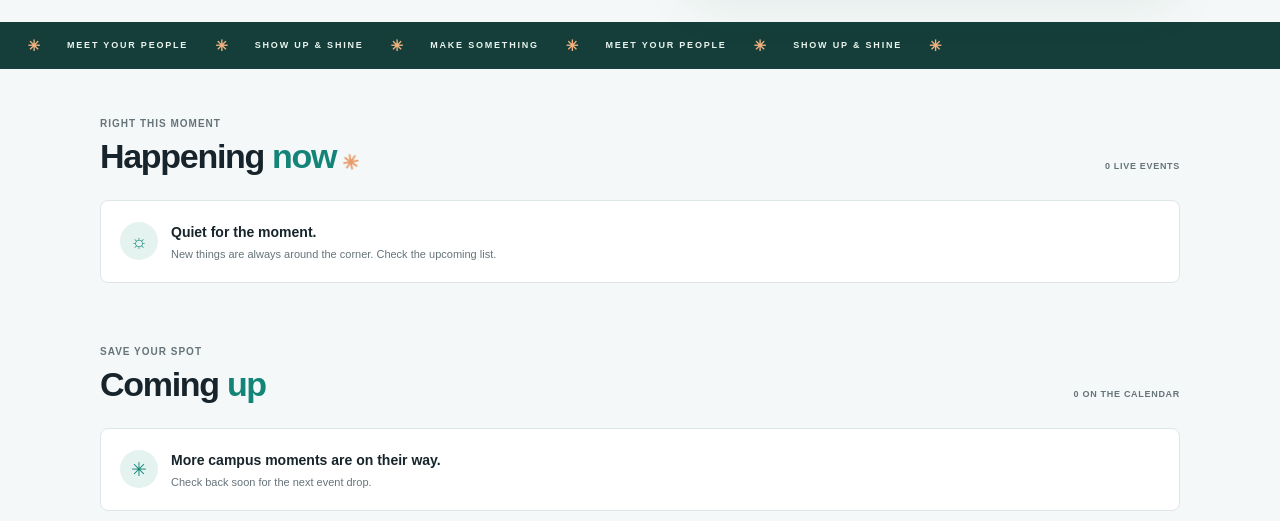
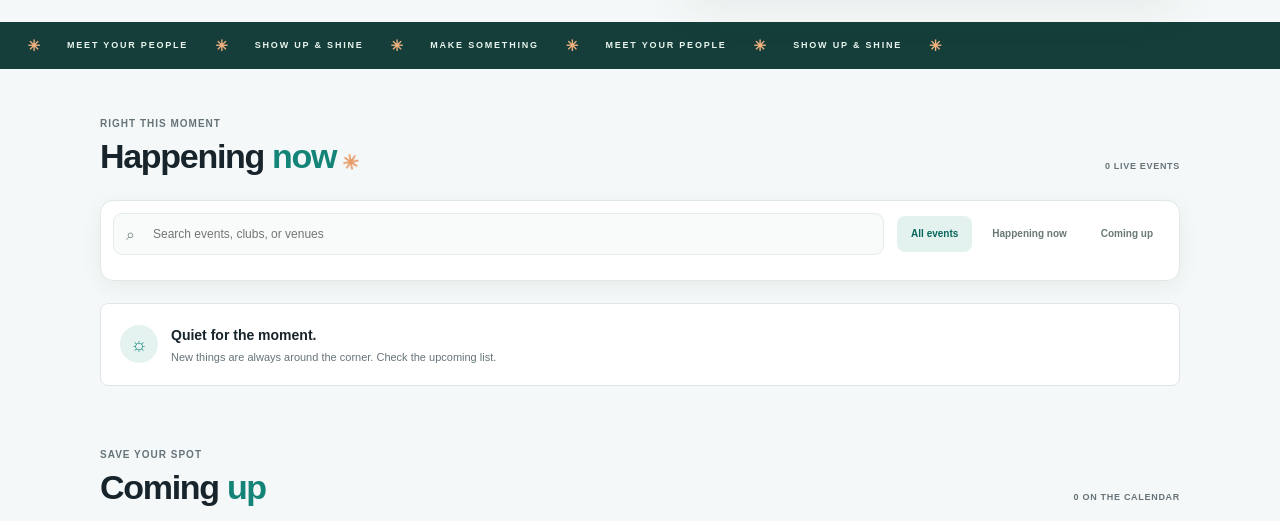
Before and after one commit to kulkarniujesh-max/spur, a Flask app: page / in a window 1280 px wide. Shown: the part 464-985 px from the top of the page. Run offline with Flask 3, Linux system fonts and the light colour scheme; some libraries are stand-ins or nearby versions.

Commit message:
Add searchable event discovery filters

```diff
--- a/templates/home.html
+++ b/templates/home.html
@@ -1,14 +1,25 @@
 {% extends 'base.html' %}{% block title %}Spur — Campus, in motion{% endblock %}{% block content %}
 <section class="hero"><div class="hero-copy"><div class="eyebrow"><span class="pulse-dot"></span> YOUR CAMPUS, HAPPENING NOW</div><h1>Find your<br><em>next thing.</em></h1><p class="hero-text">The clubs, the people, the moments you’ll talk about later. It all starts here.</p><div class="hero-actions"><a class="button button-dark" href="#discover">Explore events <span>↘</span></a><span class="hero-note"><span class="tiny-avatars"><i>✦</i><i>◉</i><i>⌁</i></span> Made for the whole campus</span></div></div>
-  <div class="hero-art"><div class="art-sun"></div><div class="art-orbit orbit-one"></div><div class="art-orbit orbit-two"></div><div class="art-star star-one">✳</div><div class="art-star star-two">✳</div><div class="art-label label-top">CREATE<br>TOGETHER</div><div class="art-label label-bottom">VPP · 2026</div><div class="art-ticket"><span class="ticket-overline">NEXT UP · CAMPUS LIFE</span><strong>Good things<br>happen here.</strong><span class="ticket-arrow">↗</span></div><div class="art-sticker">YOUR<br>PEOPLE<br>ARE HERE</div></div>
+  <div class="hero-art" aria-hidden="true"><div class="art-sun"></div><div class="art-orbit orbit-one"></div><div class="art-orbit orbit-two"></div><div class="art-star star-one">✳</div><div class="art-star star-two">✳</div><div class="art-label label-top">CREATE<br>TOGETHER</div><div class="art-label label-bottom">VPP · 2026</div><div class="art-ticket"><span class="ticket-overline">NEXT UP · CAMPUS LIFE</span><strong>Good things<br>happen here.</strong><span class="ticket-arrow">↗</span></div><div class="art-sticker">YOUR<br>PEOPLE<br>ARE HERE</div></div>
 </section>
-<section class="ticker"><div class="ticker-track"><span>MAKE SOMETHING</span><b>✳</b><span>MEET YOUR PEOPLE</span><b>✳</b><span>SHOW UP & SHINE</span><b>✳</b><span>MAKE SOMETHING</span><b>✳</b><span>MEET YOUR PEOPLE</span><b>✳</b><span>SHOW UP & SHINE</span><b>✳</b></div></section>
-<section class="content-section" id="discover"><div class="section-heading"><div><div class="eyebrow eyebrow-muted">RIGHT THIS MOMENT</div><h2>Happening <em>now</em><span class="heading-spark">✳</span></h2></div><span class="section-count">{{ live_events|length }} LIVE EVENT{% if live_events|length != 1 %}S{% endif %}</span></div>
+<section class="ticker" aria-label="Campus inspiration"><div class="ticker-track"><span>MAKE SOMETHING</span><b>✳</b><span>MEET YOUR PEOPLE</span><b>✳</b><span>SHOW UP & SHINE</span><b>✳</b><span>MAKE SOMETHING</span><b>✳</b><span>MEET YOUR PEOPLE</span><b>✳</b><span>SHOW UP & SHINE</span><b>✳</b></div></section>
+<section class="content-section" id="discover">
+  <div class="section-heading"><div><div class="eyebrow eyebrow-muted">RIGHT THIS MOMENT</div><h2>Happening <em>now</em><span class="heading-spark">✳</span></h2></div><span class="section-count">{{ live_events|length }} LIVE EVENT{% if live_events|length != 1 %}S{% endif %}</span></div>
+  <div class="event-tools" role="search">
+    <label class="event-search"><span class="search-icon" aria-hidden="true">⌕</span><input type="search" data-event-search placeholder="Search events, clubs, or venues" aria-label="Search events"><button class="search-clear" type="button" data-clear-search aria-label="Clear search" hidden>×</button></label>
+    <div class="event-filters" aria-label="Filter events">
+      <button class="filter-chip" type="button" data-event-filter="all" aria-pressed="true">All events</button>
+      <button class="filter-chip" type="button" data-event-filter="live" aria-pressed="false">Happening now</button>
+      <button class="filter-chip" type="button" data-event-filter="upcoming" aria-pressed="false">Coming up</button>
+    </div>
+    <p class="event-results" data-event-results aria-live="polite"></p>
+  </div>
   {% if live_events %}<div class="event-grid">{% for event in live_events %}{% include 'event_card.html' %}{% endfor %}</div>{% else %}<div class="empty-state live-empty"><span class="empty-icon">☼</span><div><strong>Quiet for the moment.</strong><p>New things are always around the corner. Check the upcoming list.</p></div></div>{% endif %}
 </section>
 <section class="content-section upcoming-section" id="upcoming"><div class="section-heading"><div><div class="eyebrow eyebrow-muted">SAVE YOUR SPOT</div><h2>Coming <em>up</em></h2></div><span class="section-count">{{ upcoming_events|length }} ON THE CALENDAR</span></div>
   {% if upcoming_events %}<div class="event-grid">{% for event in upcoming_events %}{% include 'event_card.html' %}{% endfor %}</div>{% else %}<div class="empty-state"><span class="empty-icon">✳</span><div><strong>More campus moments are on their way.</strong><p>Check back soon for the next event drop.</p></div></div>{% endif %}
 </section>
+<p class="event-no-results" data-event-no-results hidden><strong>No matching events yet.</strong>Try another name, club, or venue.</p>
 <section class="join-band"><div class="join-mark">S<span>✳</span></div><div><div class="eyebrow">YOUR CAMPUS IS CALLING</div><h2>Don’t just hear about it later.</h2></div><a class="button button-light" href="{{ url_for('signup') }}">Get in the mix <span>↗</span></a></section>
 <dialog class="event-preview-dialog" id="event-preview-dialog"><div id="event-preview-content"></div></dialog>
 {% endblock %}
```
